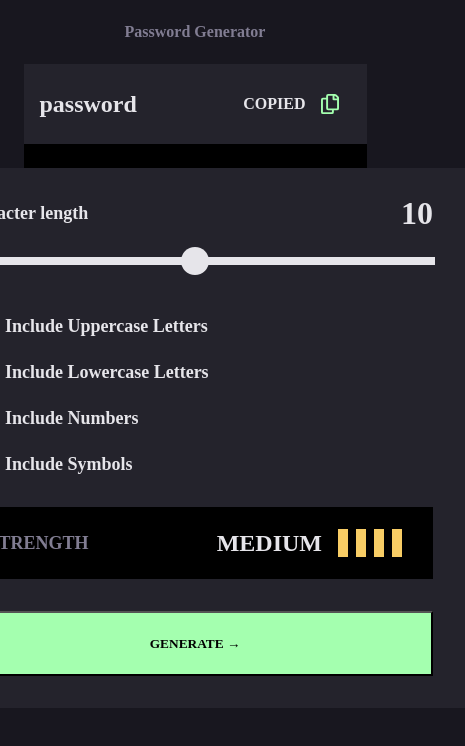
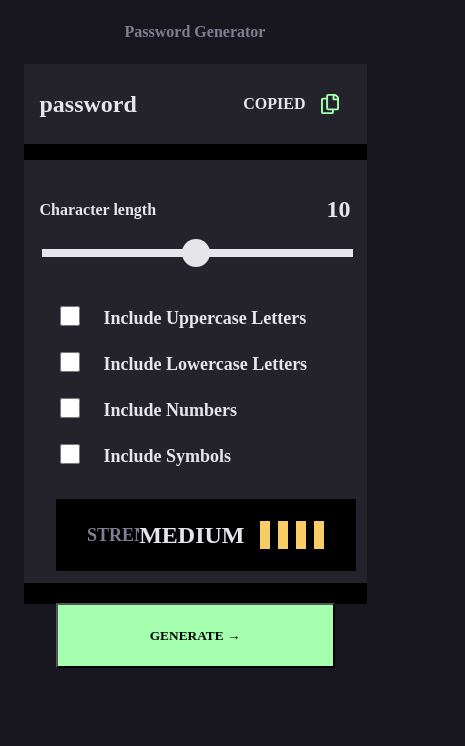
Before and after one commit to kaiuliia/password-generator, a React (Create React App) app: page / in a window 390 px wide. Shown: the top 746 px of the page, 465 px wide, since content can reach past the window. Built offline with nearby package versions, Linux system fonts and the light colour scheme.

Commit message:
upd sliderbar for  mobile media screen

```diff
--- a/src/App.css
+++ b/src/App.css
@@ -279,4 +279,132 @@ img {
     width: 17.5px;
     padding-left: 15.5px;
   }
+
+  .settings-container {
+    width: 343px;
+    height: 423px;
+  }
+
+  .slider-container {
+    height: 67px;
+    padding-top: 16px;
+    margin-top: 16px;
+  }
+  .slider-left {
+    padding-left: 16px;
+    font-size: 16px;
+  }
+  .slider-right {
+    padding-right: 16px;
+    font-size: 24px;
+  }
+
+  .slider-bar {
+    /*position: absolute;*/
+    width: 311px;
+    height: 28px;
+    left: 482px;
+    top: 383px;
+    margin-top: 0;
+    padding: 0 16px 0 16px;
+  }
+
+  .slider::-webkit-slider-thumb {
+    -webkit-appearance: none;
+    appearance: none;
+    width: 28px;
+    height: 28px;
+    border-radius: 50%;
+    background: #e6e5ea;
+    cursor: pointer;
+  }
+
+  .checkboxContainer {
+    display: flex;
+    flex-direction: column;
+    padding: 0 32px 0 32px;
+    font-size: 18px;
+    margin-top: 32px;
+  }
+
+  .checkboxContainer label {
+    margin-bottom: 20px;
+    margin-left: 0;
+  }
+
+  .checkboxContainer input {
+    accent-color: #a4ffaf;
+    width: 20px;
+    height: 20px;
+    margin-right: 24px;
+    vertical-align: bottom;
+    position: relative;
+  }
+
+  .container {
+    /*padding-top: 0.5rem;*/
+  }
+  .strength-container {
+    display: flex;
+    justify-content: space-between;
+    /*width: 100%;*/
+    height: 72px;
+    margin: 12px 0 32px 0;
+    padding: 0 32px 0 32px;
+    /*align-items: center;*/
+  }
+
+  .leftStrength {
+    font-size: 18px;
+    color: #817d92;
+    background-color: black;
+    width: 30%;
+    display: flex;
+    align-items: center;
+  }
+
+  .rightStrength {
+    font-size: 24px;
+    background-color: black;
+    width: 70%;
+    display: flex;
+    justify-content: flex-end;
+    align-items: center;
+    padding-right: 31.5px;
+  }
+
+  .leftStrength > p {
+    margin-left: 31.5px;
+  }
+
+  .rightStrength > p {
+    margin-right: 7.5px;
+  }
+
+  .coloredContainers {
+    display: flex;
+    justify-content: space-between;
+  }
+
+  .colorBlock {
+    width: 10px;
+    height: 28px;
+    background-color: #f8cd65;
+    margin-left: 8px;
+  }
+
+  .buttonContainer {
+    display: flex;
+    justify-content: center;
+    align-items: center;
+  }
+  .button {
+    background: #a4ffaf;
+    height: 65px;
+    width: 476px;
+
+    margin: 0 32px 0 32px;
+    font-family: "JetBrains Mono";
+    font-weight: bold;
+  }
 }
```
